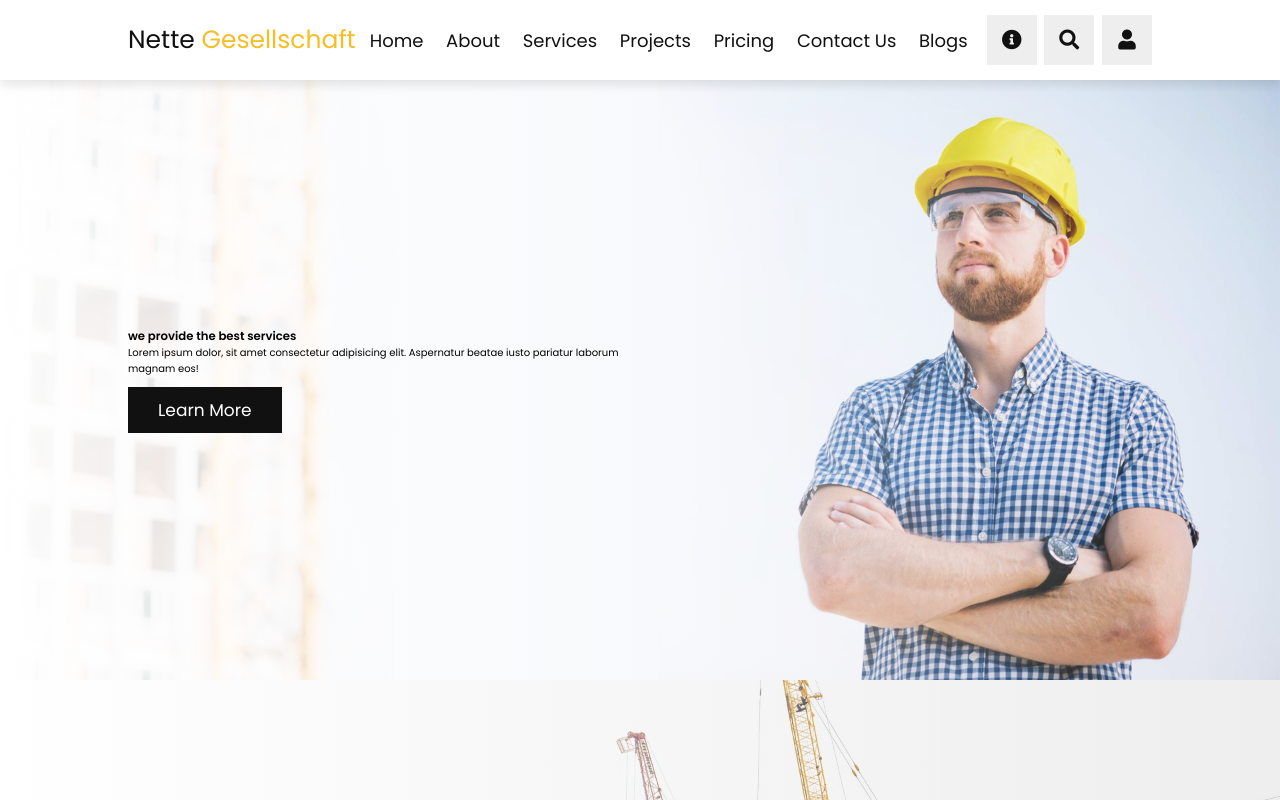
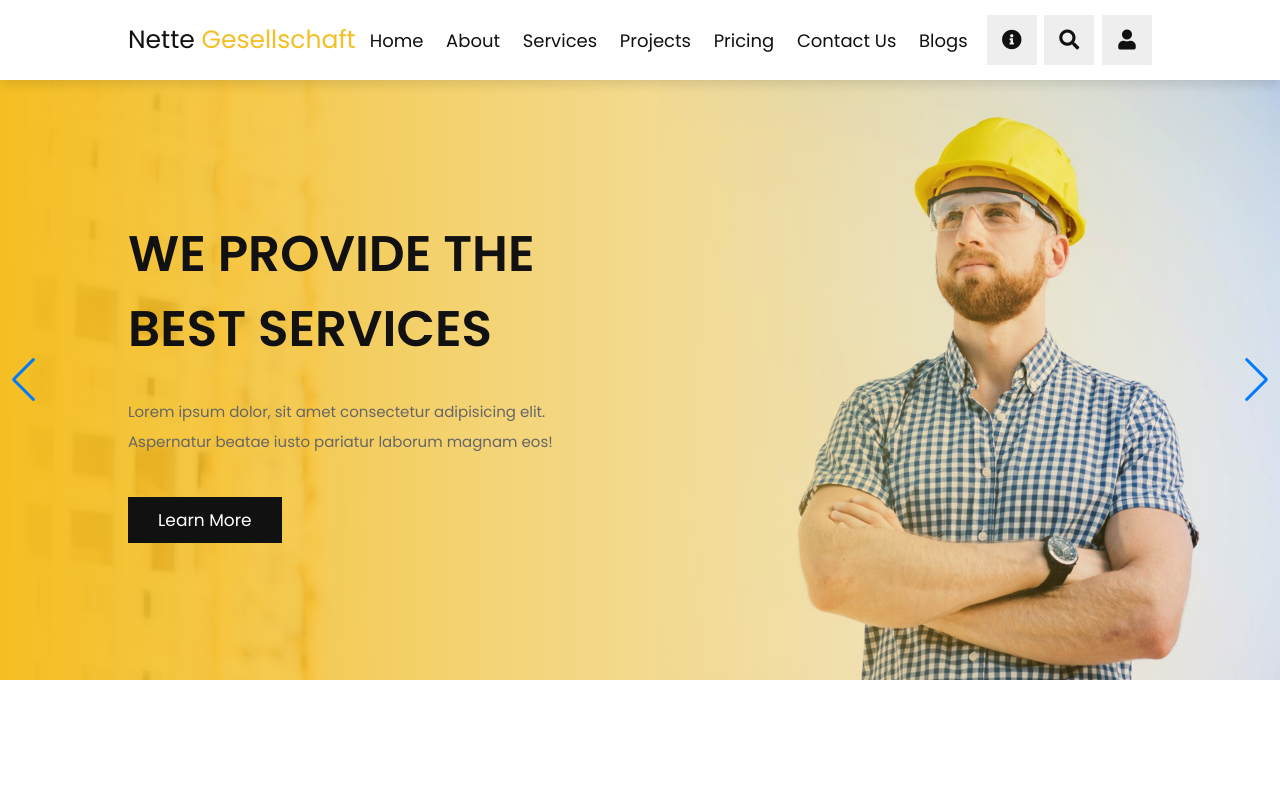
Before and after one commit to Beki-D/Full-site-web, a website: page construction/home.html in a window 1280 px wide. Shown: the top 800 px of the page. Drawn offline with nearby package versions, Linux system fonts and the light colour scheme.

Commit message:
Added some stuff

```diff
--- a/construction/css/style.scss
+++ b/construction/css/style.scss
@@ -35,7 +35,7 @@
 @mixin graphText($graphSize) {
    font-size: $graphSize;
    color: var(--light-color);
-   line-height: 1.5;
+   line-height: 2;
 }
 //styles template for the icons
 @mixin iconsBox() {
@@ -113,7 +113,8 @@ header{
    align-items: center;
    justify-content: space-between;
    z-index: 100;
-   background: var(--white);
+   // background: var(--white);
+   background: linear-gradient(120deg, var(--white), transparent);
 
    .logo{
       @include titleText(2.5rem);
@@ -334,15 +335,37 @@ header{
          top:0; left:0;
          height: 100%;
          width: 100%;
-         background: linear-gradient(90deg, var(--white), transparent);
+         background: linear-gradient(90deg, var(--yellow), transparent);
       }
 
       .content{
          width: 50rem;
          position: relative;
+
+         h3{
+            @include titleText(5rem);
+            text-transform: uppercase;
+         }
+
+         p{
+            @include graphText(1.5rem);
+            padding: 3rem 0;
+         }
       }
    }
 }
+
+
+
+
+
+
+
+
+
+
+
+
 
 
 
--- a/construction/home.html
+++ b/construction/home.html
@@ -6,6 +6,9 @@
     <meta name="viewport" content="width=device-width, initial-scale=1.0">
     <!-- import stylesheet for font awesome cdn-->
     <link rel="stylesheet" href="http://cdnjs.cloudflare.com/ajax/libs/font-awesome/5.15.4/css/all.min.css">
+    <!-- swiper css cdn import -->
+    <link rel="stylesheet" href="https://cdn.jsdelivr.net/npm/swiper@8/swiper-bundle.min.css"/>
+
     <title>Responsive construction website</title>
     <!-- custom stylesheet for the page-->
     <link rel="stylesheet" href="css/style.css">
@@ -129,7 +132,10 @@
     </section>
 
     <!-- home section ends -->
+    <!-- swiper js cdn import -->
+    <script src="https://cdn.jsdelivr.net/npm/swiper@8/swiper-bundle.min.js"></script>
     <!-- custom JS file link-->
     <script src="js/script.js"></script>
+
 </body>
 </html>
--- a/construction/js/script.js
+++ b/construction/js/script.js
@@ -39,3 +39,13 @@ window.onscroll = () => {
     loginForm.classList.remove('active');
     contactInfo.classList.remove('active');
 }
+
+//Initialize Swiper
+var swiper = new Swiper(".home-slider", {
+    loop: true,
+    grabCursor: true,
+    navigation: {
+      nextEl: ".swiper-button-next",
+      prevEl: ".swiper-button-prev",
+    },
+});
```
Also changed, not shown: construction/css/style.css, 1 other file.
